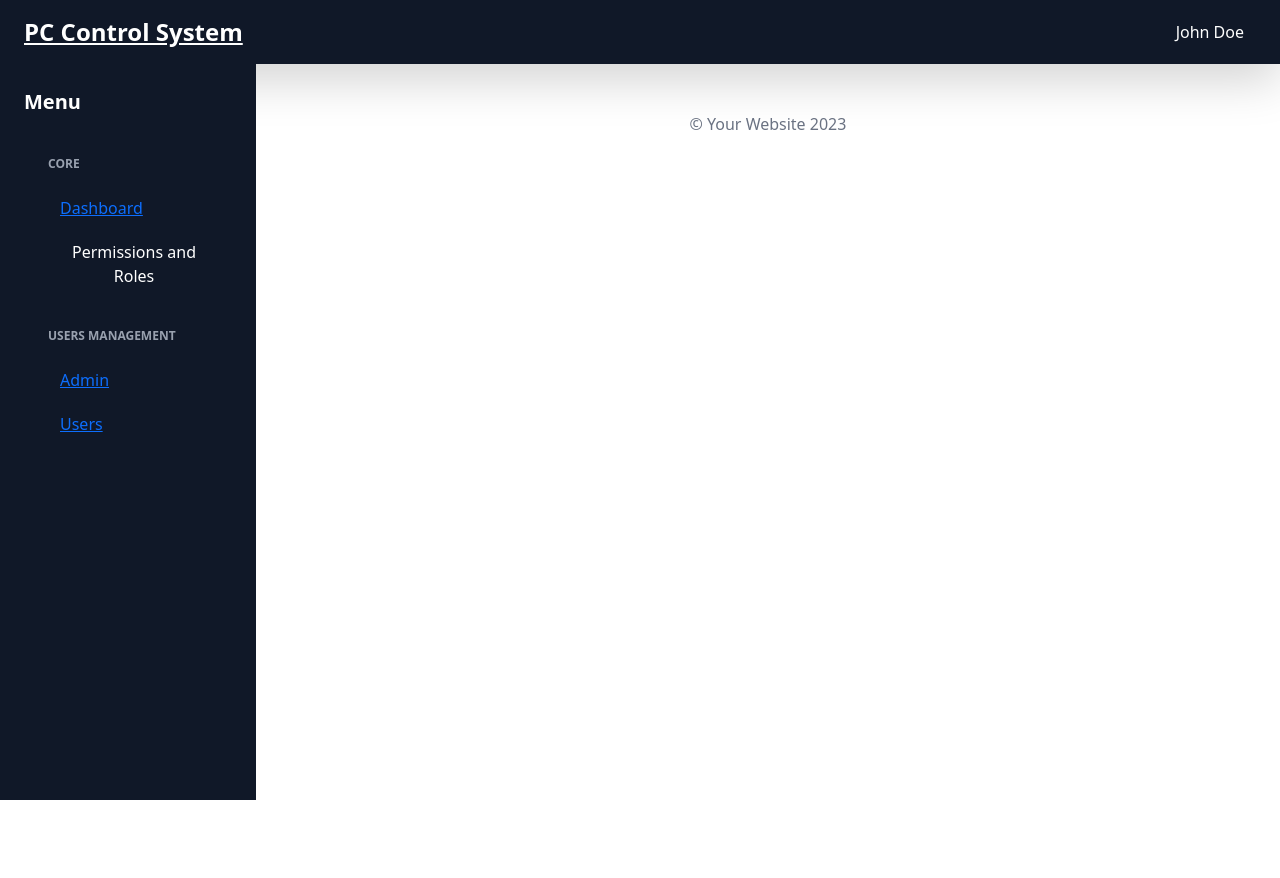
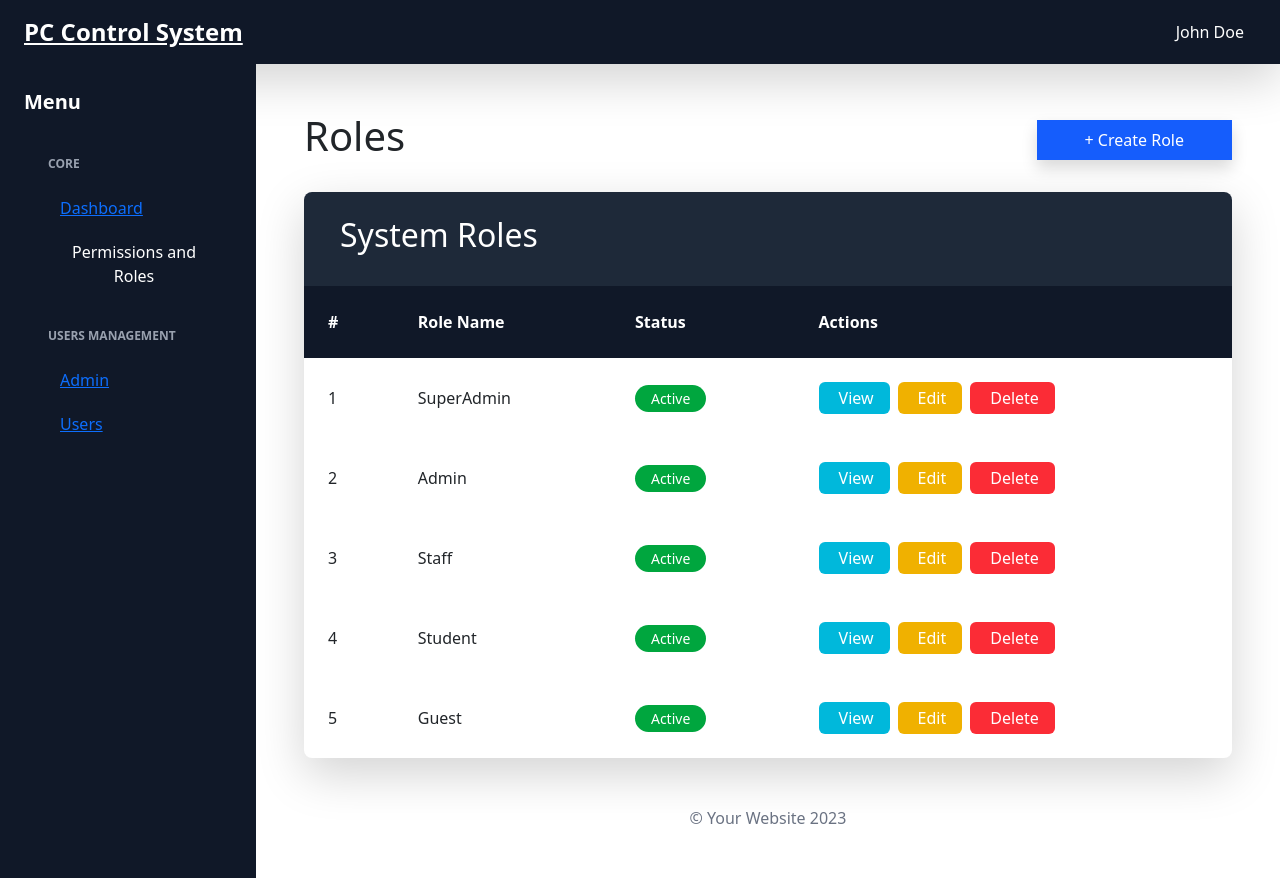
Before and after one commit to KisuHaile/pc-management-system, a React (Vite) app in the folder PcManagement/: page /roles in a window 1280 px wide. Before the commit the page ends 800 px from the top, so only its background shows below. Built offline with nearby package versions, Linux system fonts and the light colour scheme; the HTML template or start-up script is replaced by a standard one.

Commit message:
feat: add Roles component with CRUD functionality and integrate into App routing

```diff
--- a/PcManagement/src/App.jsx
+++ b/PcManagement/src/App.jsx
@@ -5,7 +5,7 @@ import TopNav from "./components/TopNav";
 import Dashboard from "./pages/Dashboard";
 import Users from "./pages/Users";
 import Permissions from "./pages/Permissions";
-
+import Roles from "./pages/Roles";
 export default function App() {
   return (
     <div className="min-h-screen flex flex-col">
@@ -25,7 +25,7 @@ export default function App() {
             <Routes>
               <Route path="/" element={<Dashboard />} />
               <Route path="/users" element={<Users />} />
-              {/* <Route path="/roles" element={<Roles />} /> */}
+              <Route path="/roles" element={<Roles />} />
               <Route path="/permissions" element={<Permissions />} />
             </Routes>
           </main>
--- a/PcManagement/src/pages/Roles.jsx
+++ b/PcManagement/src/pages/Roles.jsx
@@ -1,95 +1,105 @@
-import { useState } from "react";
-import { permissions } from "../data/dummyData";
+import React, { useState } from "react";
+import { roles } from "../data/dummyData"; // Make sure your dummyData exports 'roles'
 
-export default function Permissions() {
-  const [permissionList, setPermissionList] = useState(permissions);
+export default function Roles() {
+  const [roleList, setRoleList] = useState(roles);
+  const [isModalOpen, setModalOpen] = useState(false);
+  const [modalType, setModalType] = useState(""); // "create", "view", "edit", "delete"
+  const [selectedRole, setSelectedRole] = useState(null);
+  const [formData, setFormData] = useState({ name: "", status: "Active" });
 
-  // Calculate stats
-  const total = permissionList.length;
-  const active = permissionList.filter(p => p.status === "Active").length;
-  const assigned = 10; // Stub value from screenshot
-  const unused = total - assigned;
+  const openModal = (type, role = null) => {
+    setModalType(type);
+    setSelectedRole(role);
+    if (type === "edit" && role) {
+      setFormData({ name: role.name, status: role.status });
+    } else if (type === "create") {
+      setFormData({ name: "", status: "Active" });
+    }
+    setModalOpen(true);
+  };
 
-  const deletePermission = (id) => {
-    setPermissionList(prev => prev.filter(p => p.id !== id));
+  const closeModal = () => {
+    setModalOpen(false);
+    setSelectedRole(null);
+  };
+
+  const handleCreate = () => {
+    const newRole = { id: roleList.length + 1, ...formData };
+    setRoleList([...roleList, newRole]);
+    closeModal();
+  };
+
+  const handleEdit = () => {
+    setRoleList(prev =>
+      prev.map(r => (r.id === selectedRole.id ? { ...r, ...formData } : r))
+    );
+    closeModal();
+  };
+
+  const handleDelete = (id) => {
+    setRoleList(prev => prev.filter(r => r.id !== id));
+    closeModal();
   };
 
   return (
     <div className="p-6">
-      <h1 className="text-3xl font-bold mb-2">Permissions Dashboard</h1>
-      <nav className="text-sm text-gray-600 mb-8">
-        <span>Permissions</span>
-      </nav>
-
-      {/* Stats Cards */}
-      <div className="grid grid-cols-1 md:grid-cols-2 lg:grid-cols-4 gap-6 mb-10">
-        <div className="bg-blue-600 text-white p-6 rounded-lg shadow-lg">
-          <h3 className="text-lg font-semibold">Total Permissions</h3>
-          <p className="text-4xl font-bold mt-2">{total}</p>
-          <a href="#" className="text-sm underline mt-4 inline-block">View</a>
-        </div>
-
-        <div className="bg-green-600 text-white p-6 rounded-lg shadow-lg">
-          <h3 className="text-lg font-semibold">Active Permissions</h3>
-          <p className="text-4xl font-bold mt-2">{active}</p>
-          <a href="#" className="text-sm underline mt-4 inline-block">View</a>
-        </div>
-
-        <div className="bg-yellow-500 text-white p-6 rounded-lg shadow-lg">
-          <h3 className="text-lg font-semibold">Assigned Permissions</h3>
-          <p className="text-4xl font-bold mt-2">{assigned}</p>
-          <a href="#" className="text-sm underline mt-4 inline-block">View</a>
-        </div>
-
-        <div className="bg-red-600 text-white p-6 rounded-lg shadow-lg">
-          <h3 className="text-lg font-semibold">Unused Permissions</h3>
-          <p className="text-4xl font-bold mt-2">{unused}</p>
-          <a href="#" className="text-sm underline mt-4 inline-block">View</a>
-        </div>
+      {/* Header */}
+      <div className="flex justify-between items-center mb-6">
+        <h1 className="text-3xl font-bold">Roles</h1>
+        <button
+          onClick={() => openModal("create")}
+          className="px-5 py-2 bg-blue-600 text-white rounded-lg shadow hover:bg-blue-700 transition"
+        >
+          + Create Role
+        </button>
       </div>
 
-      {/* Permissions Table */}
+      {/* Roles Table */}
       <div className="bg-white rounded-lg shadow-lg overflow-hidden">
         <div className="bg-gray-800 text-white px-6 py-4 flex items-center">
-          <i className="fas fa-list mr-3"></i>
-          <h2 className="text-xl font-semibold">System Permissions</h2>
+          <i className="fas fa-users mr-3"></i>
+          <h2 className="text-xl font-semibold">System Roles</h2>
         </div>
-
         <div className="overflow-x-auto">
           <table className="w-full">
             <thead className="bg-gray-900 text-white">
               <tr>
                 <th className="px-6 py-4 text-left">#</th>
-                <th className="px-6 py-4 text-left">Permission Name</th>
-                <th className="px-6 py-4 text-left">Description</th>
+                <th className="px-6 py-4 text-left">Role Name</th>
                 <th className="px-6 py-4 text-left">Status</th>
                 <th className="px-6 py-4 text-left">Actions</th>
               </tr>
             </thead>
             <tbody className="divide-y divide-gray-200">
-              {permissionList.map((perm, index) => (
-                <tr key={perm.id} className="hover:bg-gray-50">
+              {roleList.map((role, index) => (
+                <tr key={role.id} className="hover:bg-gray-50">
                   <td className="px-6 py-4">{index + 1}</td>
-                  <td className="px-6 py-4 font-medium">{perm.name}</td>
-                  <td className="px-6 py-4 text-gray-700">{perm.description}</td>
+                  <td className="px-6 py-4 font-medium">{role.name}</td>
                   <td className="px-6 py-4">
                     <span className={`px-3 py-1 rounded-full text-white text-sm font-medium ${
-                      perm.status === "Active" ? "bg-green-600" : "bg-red-600"
+                      role.status === "Active" ? "bg-green-600" : "bg-red-600"
                     }`}>
-                      {perm.status}
+                      {role.status}
                     </span>
                   </td>
                   <td className="px-6 py-4">
                     <div className="flex gap-2">
-                      <button className="bg-cyan-500 hover:bg-cyan-600 text-white px-3 py-1 rounded text-sm flex items-center gap-1">
+                      <button
+                        onClick={() => openModal("view", role)}
+                        className="bg-cyan-500 hover:bg-cyan-600 text-white px-3 py-1 rounded text-sm flex items-center gap-1 transition"
+                      >
                         <i className="fas fa-eye"></i> View
                       </button>
-                      <button className="bg-yellow-500 hover:bg-yellow-600 text-white px-3 py-1 rounded text-sm flex items-center gap-1">
+                      <button
+                        onClick={() => openModal("edit", role)}
+                        className="bg-yellow-500 hover:bg-yellow-600 text-white px-3 py-1 rounded text-sm flex items-center gap-1 transition"
+                      >
                         <i className="fas fa-edit"></i> Edit
                       </button>
                       <button
-                        onClick={() => deletePermission(perm.id)}
-                        className="bg-red-500 hover:bg-red-600 text-white px-3 py-1 rounded text-sm flex items-center gap-1"
+                        onClick={() => openModal("delete", role)}
+                        className="bg-red-500 hover:bg-red-600 text-white px-3 py-1 rounded text-sm flex items-center gap-1 transition"
                       >
                         <i className="fas fa-trash"></i> Delete
                       </button>
@@ -101,6 +111,95 @@ export default function Permissions() {
           </table>
         </div>
       </div>
+
+      {/* Modal */}
+      {isModalOpen && (
+        <div className="fixed inset-0 z-50 flex items-center justify-center bg-black bg-opacity-40">
+          <div className="bg-white w-full max-w-lg mx-4 rounded-xl shadow-2xl overflow-hidden">
+            {/* Header */}
+            <div className="flex justify-between items-center px-6 py-4 border-b">
+              <h2 className="text-xl font-bold">
+                {modalType === "create" && "Create Role"}
+                {modalType === "view" && "Role Details"}
+                {modalType === "edit" && "Edit Role"}
+                {modalType === "delete" && "Confirm Delete"}
+              </h2>
+              <button className="text-gray-500 hover:text-gray-700" onClick={closeModal}>
+                <i className="fas fa-times"></i>
+              </button>
+            </div>
+
+            {/* Body */}
+            <div className="px-6 py-4 max-h-80 overflow-y-auto space-y-4">
+              {(modalType === "create" || modalType === "edit") && (
+                <>
+                  <div>
+                    <label className="block mb-1 font-medium">Role Name</label>
+                    <input
+                      type="text"
+                      className="w-full px-4 py-2 border rounded-lg focus:outline-none focus:ring-2 focus:ring-blue-400"
+                      value={formData.name}
+                      onChange={(e) => setFormData({ ...formData, name: e.target.value })}
+                    />
+                  </div>
+                  <div>
+                    <label className="block mb-1 font-medium">Status</label>
+                    <select
+                      className="w-full px-4 py-2 border rounded-lg focus:outline-none focus:ring-2 focus:ring-blue-400"
+                      value={formData.status}
+                      onChange={(e) => setFormData({ ...formData, status: e.target.value })}
+                    >
+                      <option value="Active">Active</option>
+                      <option value="Inactive">Inactive</option>
+                    </select>
+                  </div>
+                </>
+              )}
+
+              {modalType === "view" && selectedRole && (
+                <div className="space-y-2">
+                  <p><strong>Name:</strong> {selectedRole.name}</p>
+                  <p><strong>Status:</strong> {selectedRole.status}</p>
+                </div>
+              )}
+
+              {modalType === "delete" && selectedRole && (
+                <div className="text-red-600 font-medium">
+                  Are you sure you want to delete role "<strong>{selectedRole.name}</strong>"?
+                </div>
+              )}
+            </div>
+
+            {/* Footer */}
+            <div className="flex justify-end px-6 py-4 border-t space-x-3">
+              <button
+                className="px-4 py-2 bg-gray-300 rounded-lg hover:bg-gray-400 transition"
+                onClick={closeModal}
+              >
+                Cancel
+              </button>
+              {(modalType === "create" || modalType === "edit") && (
+                <button
+                  className={`px-4 py-2 rounded-lg text-white ${
+                    modalType === "create" ? "bg-blue-600 hover:bg-blue-700" : "bg-yellow-500 hover:bg-yellow-600"
+                  } transition`}
+                  onClick={modalType === "create" ? handleCreate : handleEdit}
+                >
+                  {modalType === "create" ? "Create" : "Save"}
+                </button>
+              )}
+              {modalType === "delete" && selectedRole && (
+                <button
+                  className="px-4 py-2 bg-red-600 text-white rounded-lg hover:bg-red-700 transition"
+                  onClick={() => handleDelete(selectedRole.id)}
+                >
+                  Delete
+                </button>
+              )}
+            </div>
+          </div>
+        </div>
+      )}
     </div>
   );
 }
```
